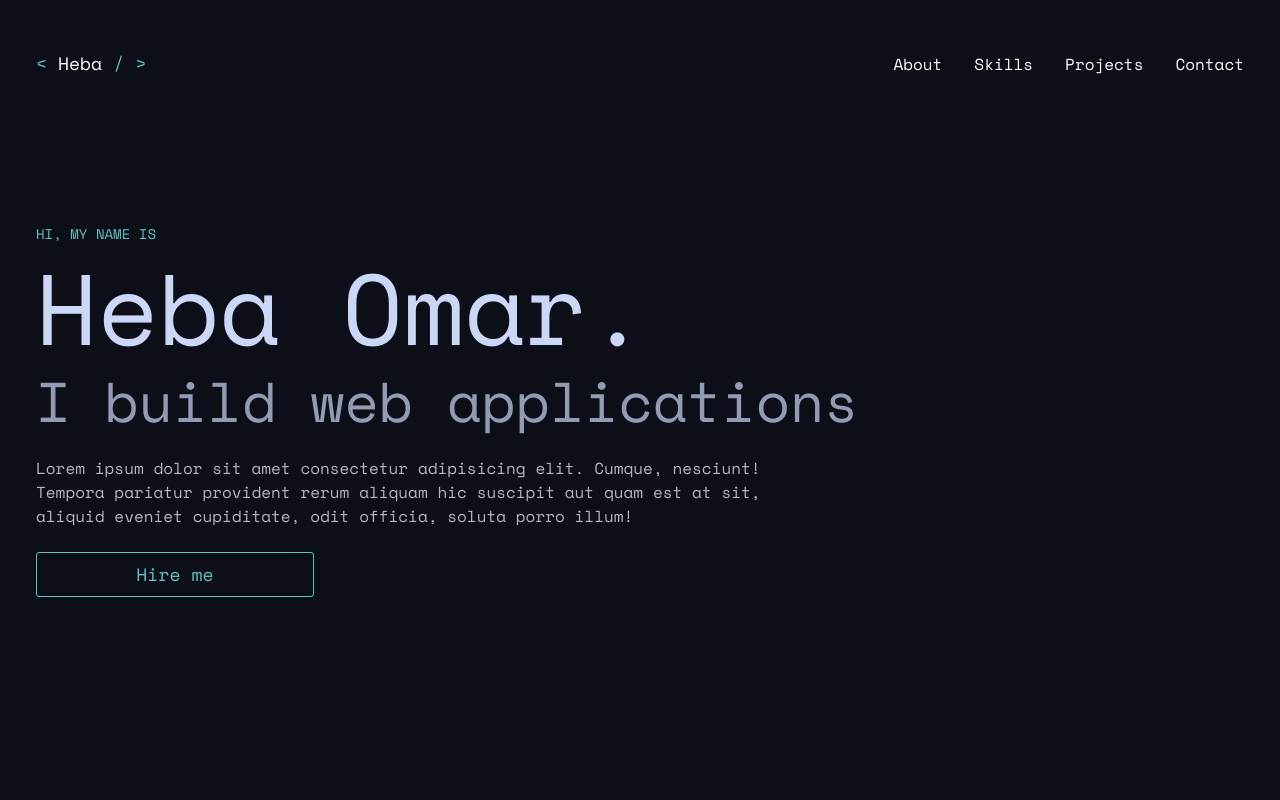
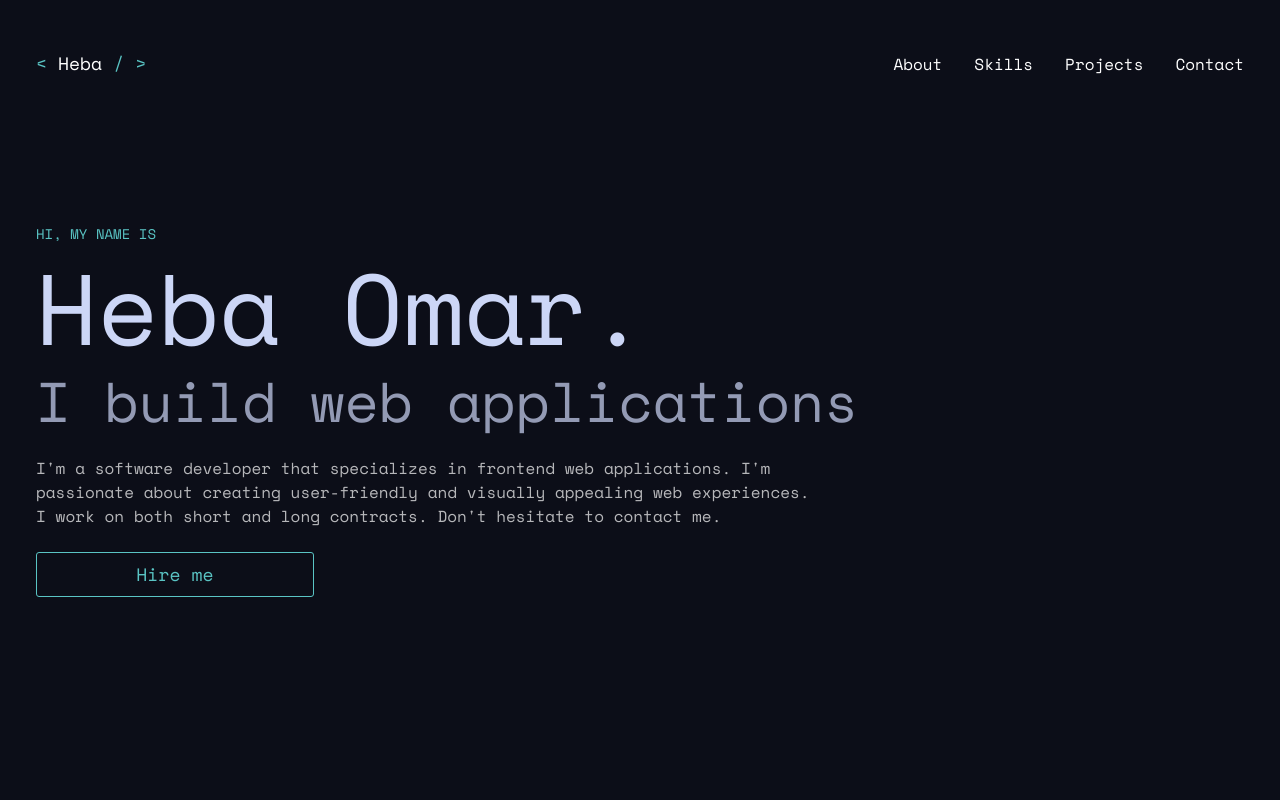
Before and after one commit to Heba-WebDev/portfolio, a website built with Vite: page index.html in a window 1280 px wide. Shown: the top 800 px of the page. Built offline with nearby package versions, Linux system fonts and the light colour scheme.

Commit message:
Fixed hero paragraph

```diff
--- a/index.html
+++ b/index.html
@@ -31,9 +31,8 @@
           <span class="text-accent fs-200 uppercase">Hi, my name is</span>
         <h1 class="hero__title fs-800">Heba Omar.</h1>
         <h1 class="hero__subtitle fs-700">I build web applications</h1>
-        <p class="hero__p fs-300">Lorem ipsum dolor sit amet consectetur adipisicing elit. Cumque, nesciunt!
-        Tempora pariatur provident rerum aliquam hic suscipit aut quam est at sit, aliquid
-        eveniet cupiditate, odit officia, soluta porro illum!</p>
+        <p class="hero__p fs-300">I'm a software developer that specializes in frontend web applications. I'm passionate about creating user-friendly and
+        visually appealing web experiences. I work on both short and long contracts. Don't hesitate to contact me. </p>
         <a class="hero__btn text-white flex" href="#contact">Hire me</a>
         </div>
     </section>
```
